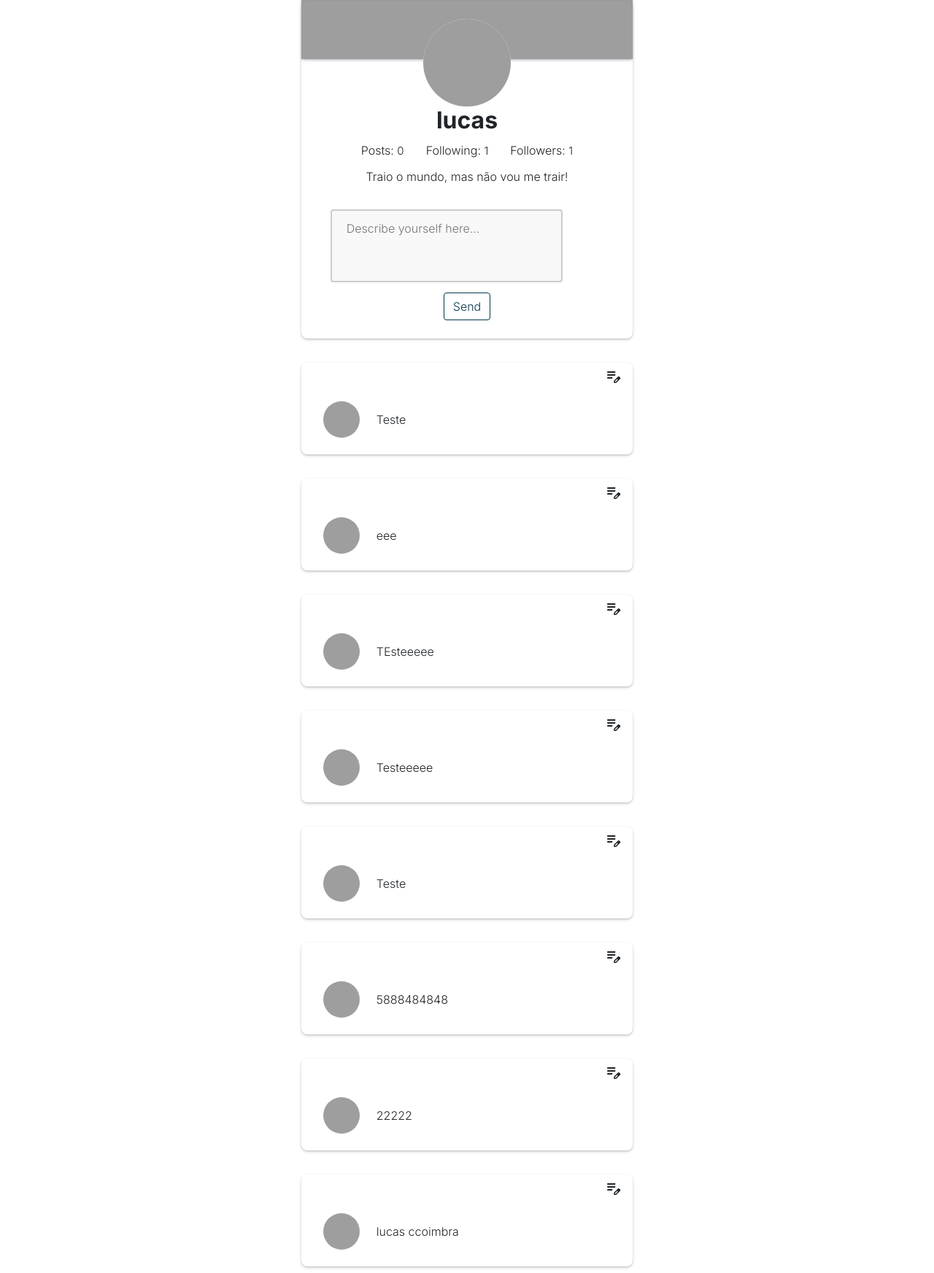
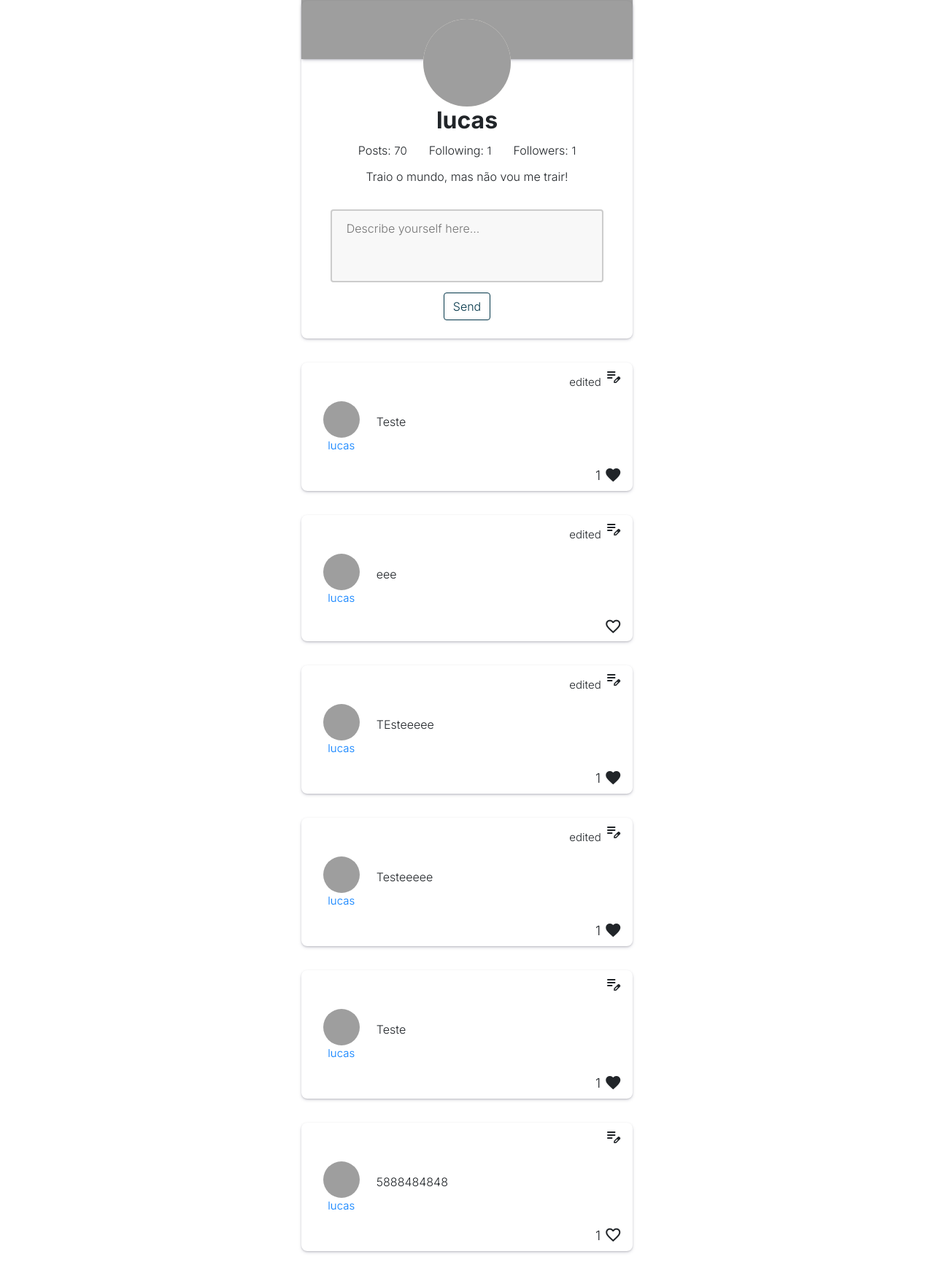
Before and after one commit to LucasVarella/project4-Network-cs50Harvard, a Django app: a page that uses network/templates/network/profile.html in a window 1280 px wide. Shown: the part 175-1920 px from the top of the page at 73% size. Run offline with Django 3.2, Linux system fonts and the light colour scheme; a user stored in the database is signed in; data comes from the database, SQL or seed files in the repository; both versions use the stored data as it was after the commit; some libraries are stand-ins or nearby versions; grey boxes are pictures that could not be loaded.

Commit message:
Pagination ok, just edit design now

```diff
--- a/network/static/network/app.js
+++ b/network/static/network/app.js
@@ -139,9 +139,9 @@ function sendPost() {
 
             divBox.append(divLike);
 
-            document.querySelector("#allposts-div").append(divBox);
+            document.querySelector("#allposts-div").insertBefore(divBox, document.querySelector("#allposts-div").children[0]);
 
-            document.querySelector("#allposts-div").append(hr);
+            document.querySelector("#allposts-div").insertBefore(hr, document.querySelector("#allposts-div").children[0]);
             document.querySelector('textarea').value = "";
 
             iconEdit.onclick = function(e){
@@ -159,8 +159,11 @@ function sendPost() {
 
 function editPost(divEdit){
     console.log(divEdit);
-    document.querySelector('#show-newpost').style.display = 'none';
-    document.querySelector('#newpost-icon').innerHTML = 'add_circle';
+
+    if ( document.querySelector('#show-newpost') != undefined){
+        document.querySelector('#show-newpost').style.display = 'none';
+        document.querySelector('#newpost-icon').innerHTML = 'add_circle';
+    }
 
     const divPost = divEdit.parentElement;
     const divMid = divPost.children[1];
--- a/network/templates/network/profile.html
+++ b/network/templates/network/profile.html
@@ -41,7 +41,7 @@
             <div class="w-100">
                 <form method="POST" action="">
                     <input hidden value="{{csrf_token}}">
-                    <div class="post-content">
+                    <div class="content-post">
                         <input hidden type="text" value={{csrf_token}} name="csrf_token" id="csrf_token">
                         <textarea maxlength="320" id="content-post" placeholder="Describe yourself here..." required></textarea>
                     </div>
@@ -64,30 +64,65 @@
     </div>
 
     <!----- PROFILE POSTS ------>
-    <div id="allposts-div" class="d-inline-flex flex-column-reverse w-100">
-        <div class="box w-100" style="background-color: #033649 ; color: white">
-            <div style="text-align: center;">
-                This is all!
-            </div>
-        </div>
-        {% for post in posts %}
+    <div id="allposts-div" class="d-inline-flex flex-column w-100">
+        {% for post in page.object_list %}
             <hr>
-            <div class="box w-100 d-inline-flex flex-column align-items-center">
                 {% if request.user == post.user %}
-                    <div class="edit w-100">
-                        <i class="edit-icon material-icons material-symbols-outlined md-24">edit_note</i>
-                    </div>
+                    <div data-id={{post.id}} class="box w-100 d-inline-flex flex-column align-items-center">
+                        <div class="edit w-100">
+                            {% if post.edited %}
+                                <span>edited</span>
+                            {% else %}
+                                <span></span>
+                            {% endif %}
+                            <i class="edit-icon material-icons material-symbols-outlined md-24">edit_note</i>
+                        </div>
+                {% else %}
+                        {% if post.edited %}
+                            <div data-id={{post.id}} class="box w-100 d-inline-flex flex-column align-items-center">
+                                <div class="edit w-100">
+                                    <span>edited</span>
+                                </div>
+                        {% else %}
+                            <div data-id={{post.id}} class="box w-100 d-inline-flex flex-column align-items-center pt-32">
+                                <div class="edit w-100">
+                                    <span></span>
+                                </div>
+                        {% endif %}
                 {% endif %}
                 <div class="w-100 d-inline-flex p-2 flex-row align-items-center">
-                    <div class="infos-post">
-                        <div id="post-logo"><img src={{post.user.img_url}}/></div>
+                    <a href="/profile/{{post.user.username}}">
+                        <div class="infos-post">
+                            <div id="post-logo"><img src={{post.user.img_url}}/></div>
+                            <span class="">{{post.user.username}}</span>
+                        </div>
+                    </a>
+                    <div class="post-content p-3">
+                        <p>{{post.content}}</p>
                     </div>
-                    <div class="w-100 post-content pl-3">
-                        {{post.content}}
-                    </div>
+                </div>
+                <div class="like w-100">
+                    <span class="qtd_likes">
+                        {% if qtd_likes|get_item:post.id > 0 %}
+                            {{qtd_likes|get_item:post.id}}
+                        {% endif %}
+                    </span>
+                    {% if post.id in liked_ids %}
+                        <i class="like-icon material-icons material-symbols md-24">favorite</i>
+                    {% else %}
+                        <i class="like-icon material-icons material-symbols-outlined md-24">favorite</i>
+                    {% endif %}
                 </div>
             </div>
         {% endfor %}
+        <div class="page-links">
+            {% if page.has_previous %}
+                <a href="/profile/{{user}}?page={{page.previous_page_number}}">Previous</a>
+            {% endif %}
+            {% if page.has_next %}
+                <a href="/profile/{{user}}?page={{page.next_page_number}}">Next</a>
+            {% endif %}
+        </div>
         <hr>
     </div>
 
--- a/network/templatetags/custom_tags.py
+++ b/network/templatetags/custom_tags.py
@@ -4,3 +4,7 @@ from django.template.defaulttags import register
 @register.filter
 def get_item(dictionary, key):
     return dictionary.get(f"{key}")
+
+@register.filter
+def reverse(list):
+    return reverse(list)
--- a/network/views.py
+++ b/network/views.py
@@ -6,6 +6,7 @@ from django.contrib.auth.decorators import login_required
 from django.views.decorators.csrf import csrf_exempt
 from django.shortcuts import render
 from django.urls import reverse
+from django.core.paginator import Paginator
 
 from datetime import datetime
 
@@ -78,8 +79,25 @@ def my_profile(request):
     user = request.user
     if user.is_authenticated:
         my_posts = Post.objects.filter(user= user)
+
+        my_posts_paginator = Paginator(list(reversed(my_posts)),10)
+        page_num = request.GET.get('page')
+        page = my_posts_paginator.get_page(page_num)
+
+        qtd_posts = len(my_posts)
+        qtd_likes = {}
+
+        for post in my_posts:
+            qtd_likes[f"{post.id}"] = len(Like.objects.filter(post = post))
+
+        liked_posts = Like.objects.filter(user= request.user)
+        liked_ids = []
+
+        for like in liked_posts:
+            liked_ids.append(like.post.id)
+
         return render(request, "network/profile.html", {
-            "user": user, "posts": my_posts
+            "user": user, "page": page, "liked_ids": liked_ids, "qtd_likes": qtd_likes, "qtd_posts": qtd_posts
         })
     else:
         return HttpResponseRedirect(reverse("login"))
@@ -89,8 +107,22 @@ def profile(request, user):
 
     user_profile = User.objects.get(username=user)
     posts = Post.objects.filter(user= user_profile)
-    qtd_posts = 0
+    qtd_posts = len(posts)
 
+    posts_paginator = Paginator(list(reversed(posts)),10)
+    page_num = request.GET.get('page')
+    page = posts_paginator.get_page(page_num)
+
+    qtd_likes = {}
+
+    for post in posts:
+        qtd_likes[f"{post.id}"] = len(Like.objects.filter(post = post))
+
+    liked_posts = Like.objects.filter(user= request.user)
+    liked_ids = []
+
+    for like in liked_posts:
+        liked_ids.append(like.post.id)
 
     following = True
     try:
@@ -99,7 +131,7 @@ def profile(request, user):
         following = False
 
     return render(request, "network/profile.html", {
-        "user": user_profile, "posts": posts, "following": following, "qtd_posts": qtd_posts
+        "user": user_profile, "page": page, "following": following, "qtd_posts": qtd_posts, "liked_ids": liked_ids, "qtd_likes": qtd_likes
     })
 
 def foryou(request):
@@ -107,6 +139,11 @@ def foryou(request):
 
         config = request.user.posts_config
         posts = Post.objects.all()
+
+        posts_paginator = Paginator(list(reversed(posts)),10)
+        page_num = request.GET.get('page')
+        page = posts_paginator.get_page(page_num)
+
         qtd_likes = {}
 
         for post in posts:
@@ -121,12 +158,12 @@ def foryou(request):
 
         if config == 0:
             return render(request, "network/index.html", {
-                "posts": posts, "liked_ids": liked_ids, "qtd_likes": qtd_likes
+                "page": page, "liked_ids": liked_ids, "qtd_likes": qtd_likes, "this_page": "foryou"
             })
 
         else:
             return render(request, "network/index.html", {
-                "posts": posts, "liked_ids": liked_ids, "qtd_likes": qtd_likes
+                "page": page, "liked_ids": liked_ids, "qtd_likes": qtd_likes, "this_page": "foryou"
             })
 
     else:
@@ -158,6 +195,9 @@ def following(request):
                 profile_user.qtd_followers -=1
                 profile_user.save()
                 qtd_followers = profile_user.qtd_followers
+
+                user.qtd_following -=1
+                user.save()
                 return JsonResponse({"result": "Sucess unfollowed user", "qtd_followers": qtd_followers}, status=200)
             else:
                 add_follow = Follow(user= user, following=id_profile)
@@ -165,6 +205,9 @@ def following(request):
                 profile_user.qtd_followers +=1
                 profile_user.save()
                 qtd_followers = profile_user.qtd_followers
+
+                user.qtd_following +=1
+                user.save()
                 return JsonResponse({"result": "Sucess followed user", "qtd_followers": qtd_followers}, status=200)
 
         else:
@@ -180,6 +223,9 @@ def following(request):
                 for post in posts_user:
                     posts.append(post)
 
+            posts_paginator = Paginator(list(reversed(posts)),10)
+            page_num = request.GET.get('page')
+            page = posts_paginator.get_page(page_num)
             qtd_likes = {}
 
             for post in posts:
@@ -193,12 +239,12 @@ def following(request):
 
             if config == 0:
                 return render(request, "network/index.html", {
-                    "posts": posts, "liked_ids": liked_ids, "qtd_likes": qtd_likes
+                    "page": page, "liked_ids": liked_ids, "qtd_likes": qtd_likes, "this_page": "following"
                 })
 
             else:
                 return render(request, "network/index.html", {
-                    "posts": posts, "liked_ids": liked_ids, "qtd_likes": qtd_likes
+                    "page": page, "liked_ids": liked_ids, "qtd_likes": qtd_likes, "this_page": "following"
                 })
     else:
         return HttpResponseRedirect(reverse("login"))
```
Also changed, not shown: network/templates/network/index.html (+12 -7 lines), db.sqlite3.
